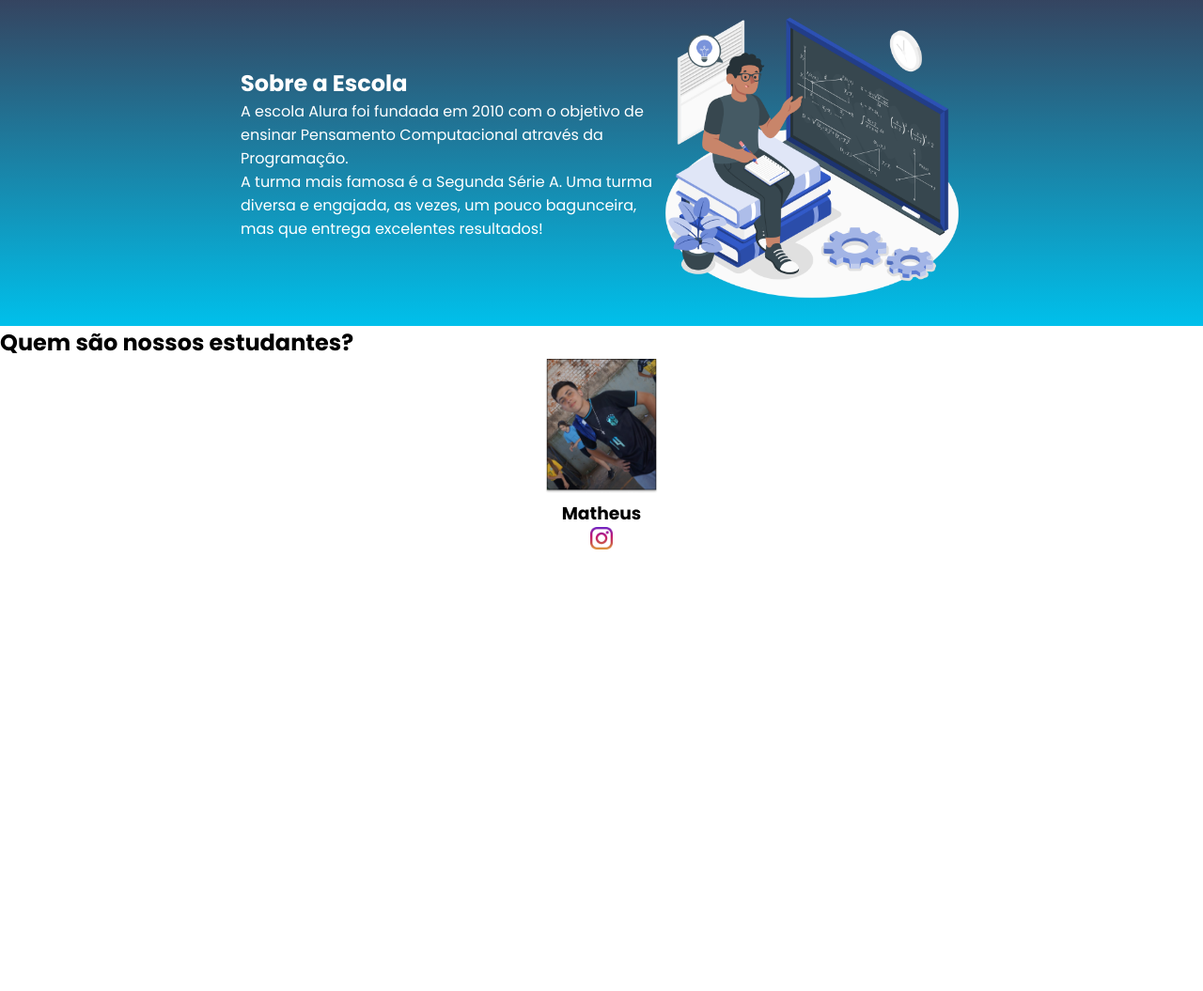
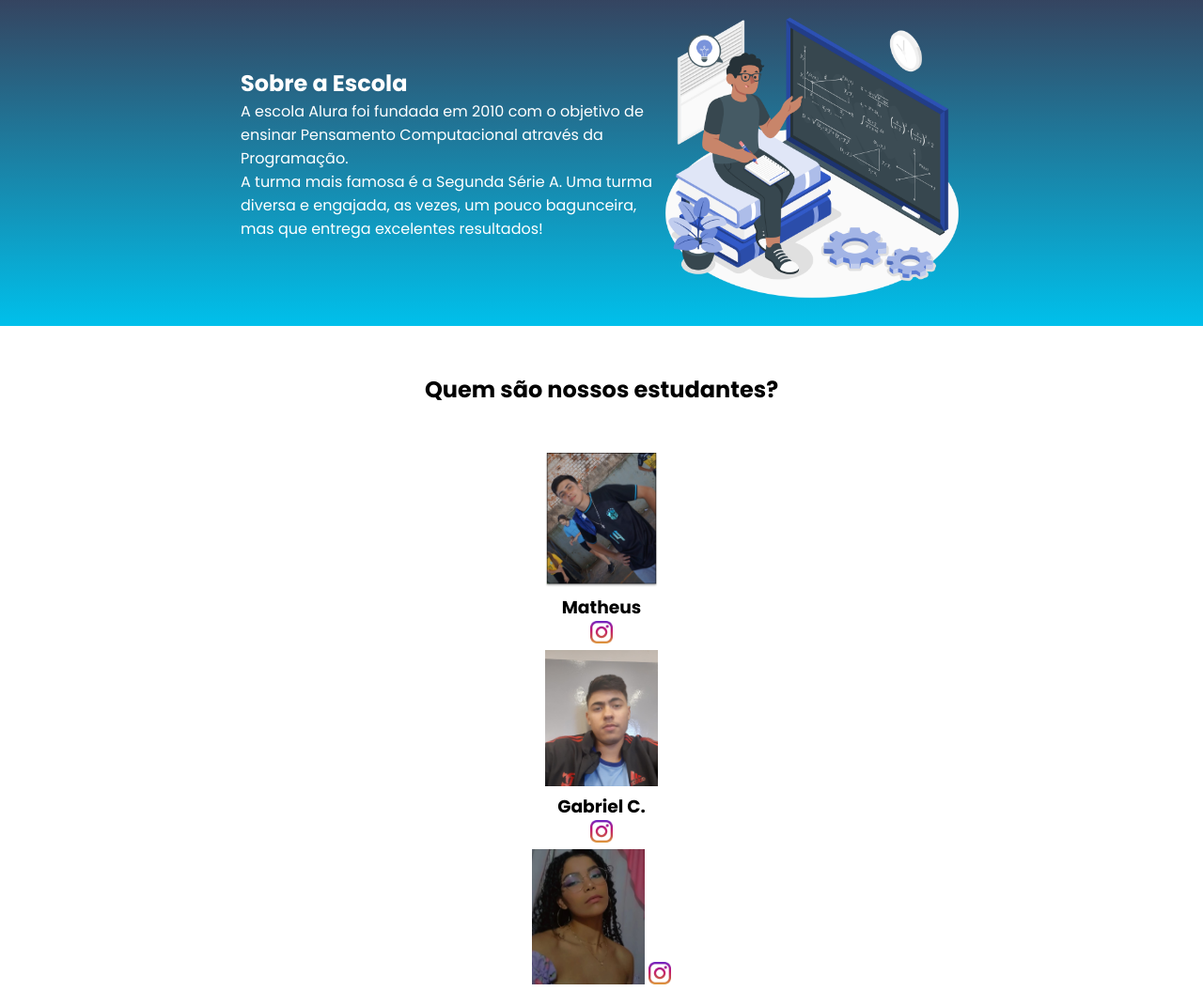
Before and after one commit to reidelaspessoa/SiteEscolall, a plain HTML site: page SiteEscolall-main/index.html in a window 1280 px wide. Shown: the part 200-1255 px from the top of the page at 94% size. Before the commit the page ends 800 px from the top, so only its background shows below. Drawn offline with Linux system fonts and the light colour scheme.

Commit message:
Add files via upload

```diff
--- a/SiteEscolall-main/index.html
+++ b/SiteEscolall-main/index.html
@@ -34,11 +34,27 @@
     </section>
     <section class="estudante">
         <h2 class="estudante-titulo">Quem são nossos estudantes?</h2>
+        <div class="estudante-todos">
+
         <div class="estudante-div">
         <img class="estudante-imagem" src="./img/943c7247-c111-48b2-9341-c4f8d5e8d141 1.png" alt="foto do estudante Matheus">
         <h3 class="estudante-nome">Matheus</h3>
         <img class="estudante-icone" src="./img/instagram.png" alt="Instagram">
     </div>
+
+        <div class="estudante-div">
+        <img class="estudante-imagem" src="./img/Carline.png" alt="foto do estudante Gabriel C.">
+        <h3 class="estudante-nome">Gabriel C.</h3>
+        <img class="estudante-icone" src="./img/instagram.png" alt="Instagram">
+    </div>
+        <div class="estudante-div">
+         <img class="estudante-imagem" src="./img/Angelica.png" alt="foto da estudante Angelica">
+         <img class="estudante-icone" src="./img/instagram.png" alt="Instagram">
+        </div>
+
+
+
+</div>
     </section>
 </body>
 </html>
--- a/SiteEscolall-main/style.css
+++ b/SiteEscolall-main/style.css
@@ -48,3 +48,7 @@ body{
 .estudante-div{
     text-align: center;
 }
+.estudante-titulo{
+    text-align: center;
+    padding: 50px 0;
+}
```
Also changed, not shown: SiteEscolall-main/img/Angelica.png (added), SiteEscolall-main/img/Carline.png (added).
